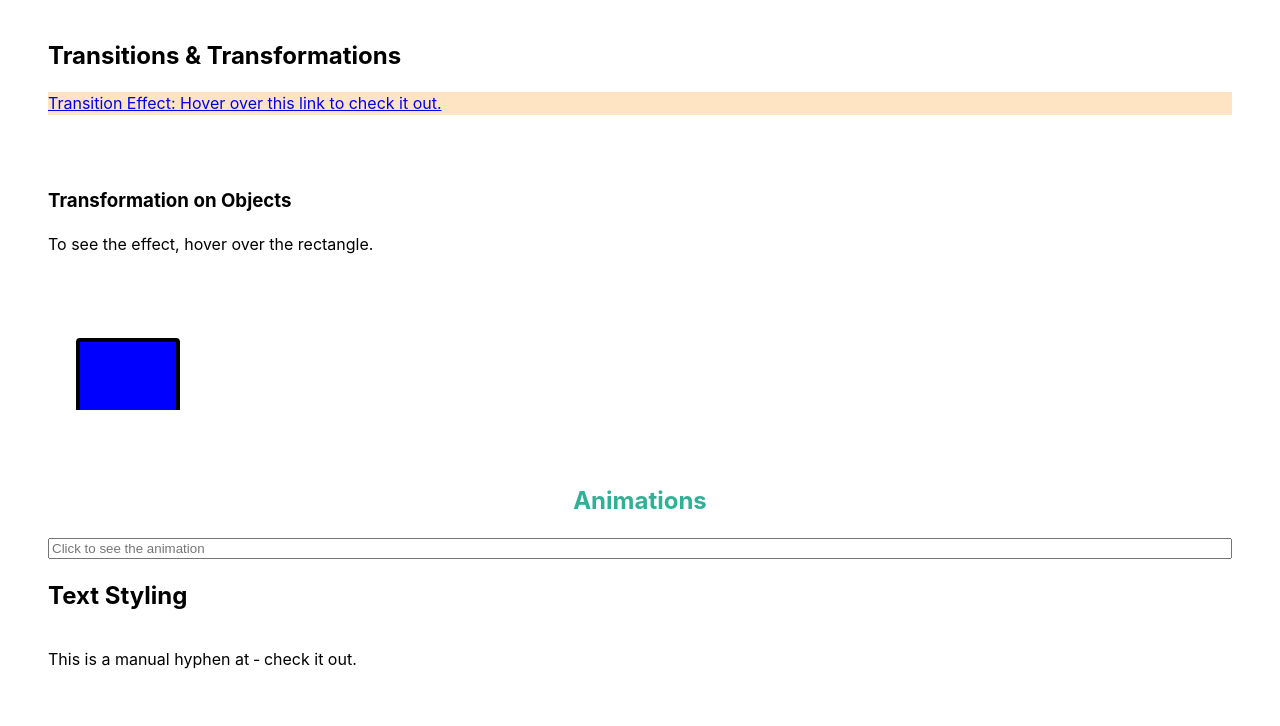
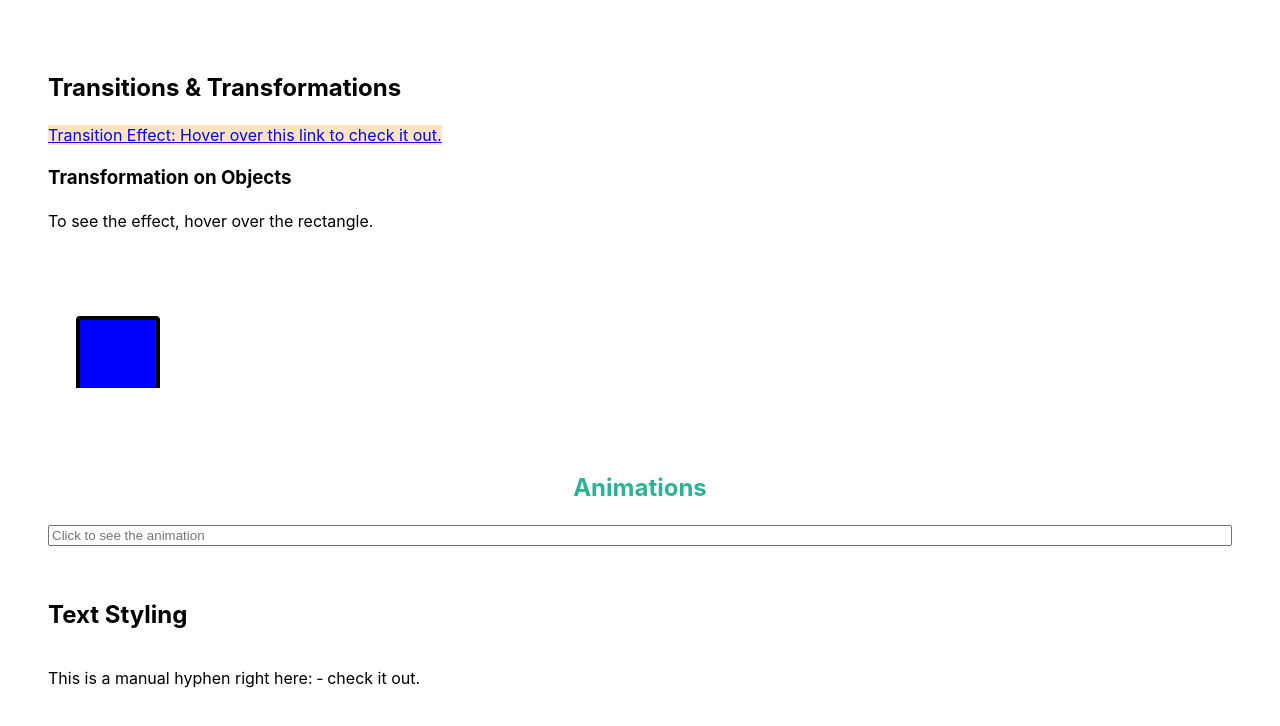
Before and after one commit to pontomar/mobile-web-practice, a website built with webpack: page Basics/styling.html in a window 1280 px wide. Shown: the part 422-1148 px from the top of the page. Built offline with nearby package versions, Linux system fonts and the light colour scheme.

Commit message:
small fixes

```diff
--- a/Basics/css/animation.css
+++ b/Basics/css/animation.css
@@ -58,7 +58,6 @@
 }
 
 .rectangle {
-  transform-property: all;
   transition-duration: 2s;
   transition-timing-function: ease-in-out;
 }
--- a/Basics/styling.html
+++ b/Basics/styling.html
@@ -27,30 +27,29 @@
 </header>
 <h1>Responsive Web: Styling</h1>
 
-<h2>Transitions & Transformations</h2>
-<a class="transition" href="layout.html">Transition Effect: Hover over this link to check it out.</a>
-<br>
 <section>
+  <h2>Transitions & Transformations</h2>
+  <a class="transition" href="layout.html">Transition Effect: Hover over this link to check it out.</a>
+  <br>
   <h3>Transformation on Objects</h3>
   <p>To see the effect, hover over the rectangle.</p>
   <svg>
-    <rect x="30" y="80" width="100" height="100"
+    <rect x="30" y="80" width="80" height="80"
           ry="2" rx="2"
           fill="blue" stroke="black" stroke-width="4px"
           class="rectangle"/>
   </svg>
 </section>
 
-<br>
-<div>
-
-  <h2 id="animations">Animations</h2>
-
+<section>
+  <div>
+    <h2 id="animations">Animations</h2>
     <input type="text" placeholder="Click to see the animation">
-</div>
+  </div>
+</section>
 
 <h2>Text Styling</h2>
-<p>This is a manual hyphen at &hyphen; check it out. </p>
+<p>This is a manual hyphen right here: &hyphen; check it out. </p>
 </body>
 
 </html>
```
